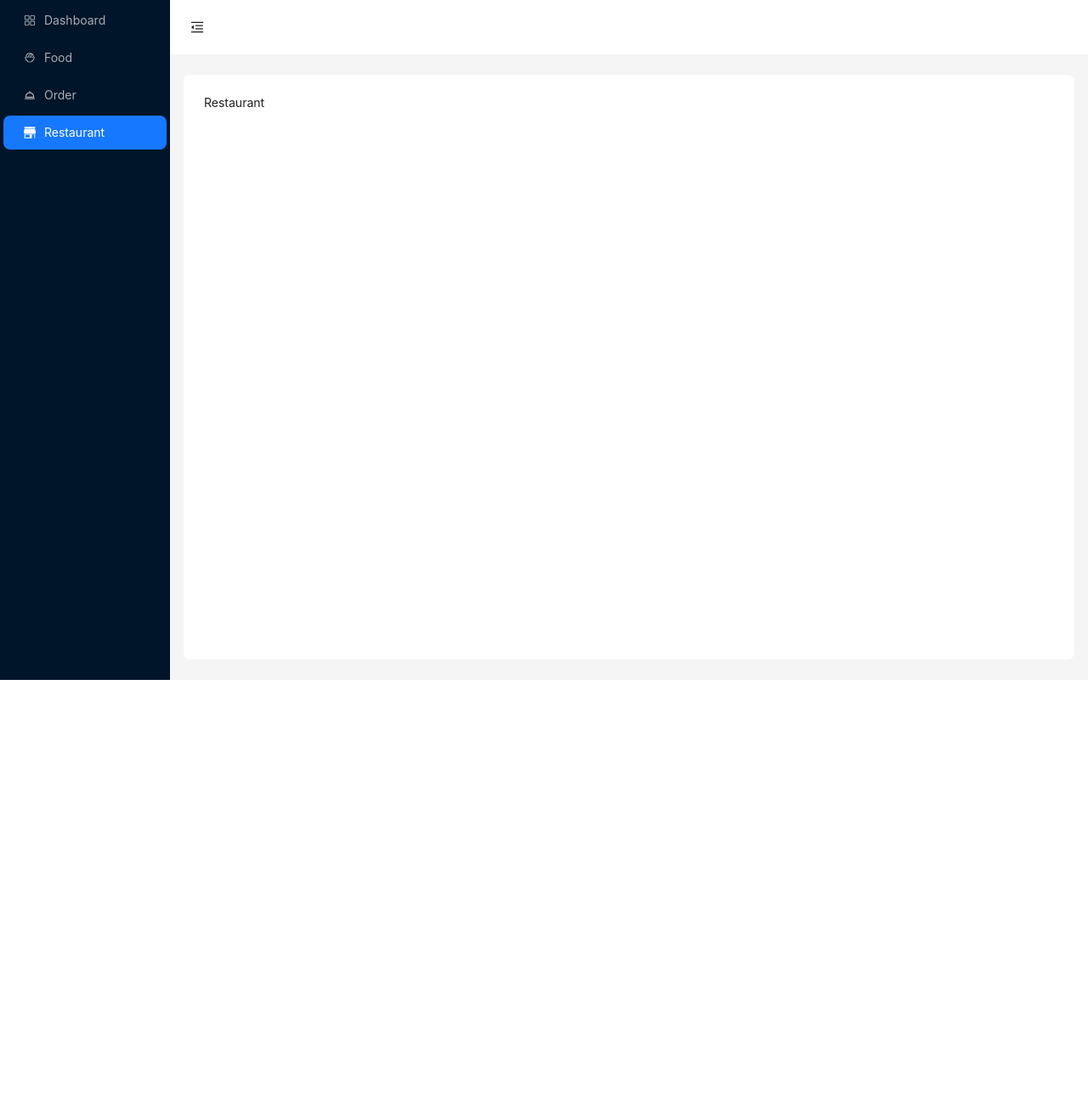
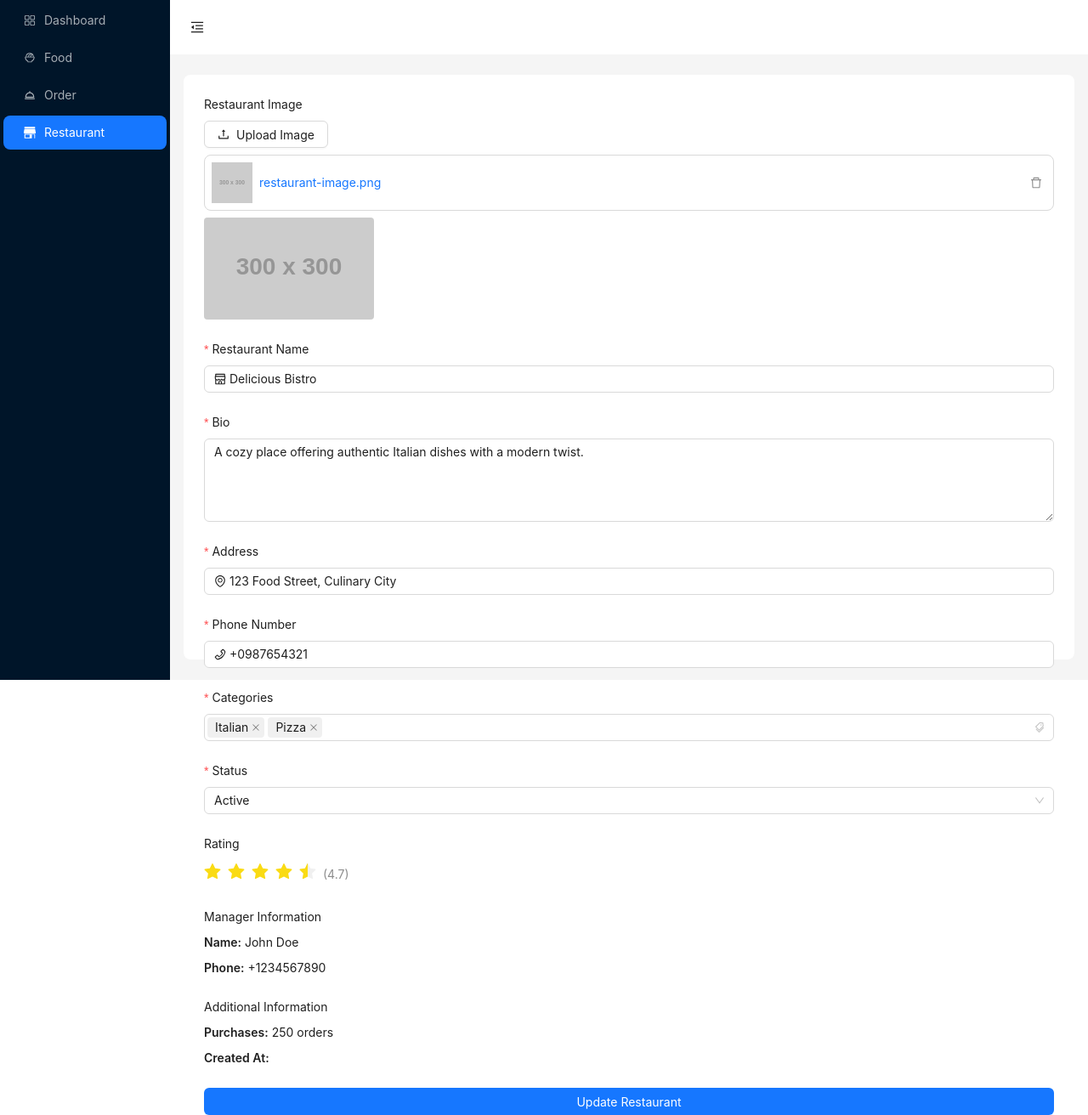
Before and after one commit to NHACTAOHOCBAI/Foodibidy, a React (Vite) app in the folder Fodibidy_web/: page /restaurants in a window 1280 px wide. Shown: the whole page at 85% size. Before the commit the page ends 800 px from the top, so only its background shows below. Built offline with nearby package versions, Linux system fonts and the light colour scheme.

Commit message:
feat :finish ui my restaurant

```diff
--- a/Fodibidy_web/src/pages/admin/Restaurant.tsx
+++ b/Fodibidy_web/src/pages/admin/Restaurant.tsx
@@ -1,8 +1,224 @@
-const Restaurant = () => {
+import { Form, Input, Button, Typography, Card, Image, Select, Rate, Upload, message } from "antd";
+import { UploadOutlined, EnvironmentOutlined, PhoneOutlined, TagsOutlined, ShopOutlined } from "@ant-design/icons";
+import { useEffect, useState } from "react";
+import type { UploadFile } from "antd/es/upload/interface";
+
+// Fake data ban đầu
+const initialRestaurant: Restaurant = {
+    id: "rest_001",
+    user: {
+        id: "user_001",
+        fullName: "John Doe",
+        phoneNumber: "+1234567890",
+    },
+    purchase: 250,
+    category: [
+        { id: "cat_001", name: "Italian" },
+        { id: "cat_002", name: "Pizza" },
+    ],
+    restaurantName: "Delicious Bistro",
+    address: "123 Food Street, Culinary City",
+    status: "active",
+    restaurantImage: "https://via.placeholder.com/300?text=Restaurant",
+    phoneNumber: "+0987654321",
+    rating: 4.7,
+    createdAt: "2025-01-15T09:00:00Z",
+    bio: "A cozy place offering authentic Italian dishes with a modern twist.",
+};
+
+// Danh sách danh mục giả để chọn
+const availableCategories = [
+    { id: "cat_001", name: "Italian" },
+    { id: "cat_002", name: "Pizza" },
+    { id: "cat_003", name: "Mexican" },
+    { id: "cat_004", name: "Japanese" },
+];
+
+const MyRestaurant = () => {
+    const { Text } = Typography;
+    const [form] = Form.useForm();
+    const [restaurant, setRestaurant] = useState<Restaurant>(initialRestaurant);
+    const [fileList, setFileList] = useState<UploadFile[]>([
+        {
+            uid: "-1",
+            name: "restaurant-image.png",
+            status: "done",
+            url: restaurant.restaurantImage,
+        },
+    ]);
+
+    // Xử lý submit form
+    const onFinish = (values: any) => {
+        const updatedRestaurant = {
+            ...restaurant,
+            ...values,
+            category: values.category.map((catId: string) =>
+                availableCategories.find((cat) => cat.id === catId)
+            ),
+            restaurantImage: fileList[0]?.url || restaurant.restaurantImage,
+        };
+        setRestaurant(updatedRestaurant);
+        message.success("Restaurant updated successfully!");
+        console.log("Updated Restaurant:", updatedRestaurant);
+        // Gửi API cập nhật tại đây, ví dụ: axios.put('/api/restaurant', updatedRestaurant);
+    };
+
+    // Xử lý upload ảnh
+    const handleUploadChange = ({ fileList: newFileList }: { fileList: UploadFile[] }) => {
+        setFileList(newFileList);
+    };
+
+    useEffect(() => {
+        // Example: set the restaurantName field to the current restaurant name
+        form.setFieldValue("restaurantName", restaurant.restaurantName);
+    }, []);
+
     return (
         <>
-            Restaurant
+            <Form
+                form={form}
+                layout="vertical"
+                initialValues={{
+                    restaurantName: restaurant.restaurantName,
+                    bio: restaurant.bio,
+                    address: restaurant.address,
+                    phoneNumber: restaurant.phoneNumber,
+                    status: restaurant.status,
+                    rating: restaurant.rating,
+                    category: restaurant.category.map((cat) => cat.id),
+                }}
+                onFinish={onFinish}
+            >
+                {/* Hình ảnh nhà hàng */}
+                <Form.Item label="Restaurant Image">
+                    <Upload
+                        listType="picture"
+                        fileList={fileList}
+                        onChange={handleUploadChange}
+                        beforeUpload={() => false} // Ngăn upload tự động, xử lý thủ công
+                        maxCount={1}
+                    >
+                        <Button icon={<UploadOutlined />}>Upload Image</Button>
+                    </Upload>
+                    <Image
+                        src={fileList[0]?.url || restaurant.restaurantImage}
+                        alt={restaurant.restaurantName}
+                        style={{ width: 200, height: 120, objectFit: "cover", marginTop: 8, borderRadius: 4 }}
+                        fallback="https://via.placeholder.com/200?text=No+Image"
+                    />
+                </Form.Item>
+
+                {/* Tên nhà hàng */}
+                <Form.Item
+                    label="Restaurant Name"
+                    name="restaurantName"
+                    rules={[{ required: true, message: "Please enter restaurant name" }]}
+                >
+                    <Input prefix={<ShopOutlined />} placeholder="Enter restaurant name" />
+                </Form.Item>
+
+                {/* Mô tả */}
+                <Form.Item
+                    label="Bio"
+                    name="bio"
+                    rules={[{ required: true, message: "Please enter restaurant bio" }]}
+                >
+                    <Input.TextArea rows={4} placeholder="Describe your restaurant" />
+                </Form.Item>
+
+                {/* Địa chỉ */}
+                <Form.Item
+                    label="Address"
+                    name="address"
+                    rules={[{ required: true, message: "Please enter address" }]}
+                >
+                    <Input prefix={<EnvironmentOutlined />} placeholder="Enter restaurant address" />
+                </Form.Item>
+
+                {/* Số điện thoại */}
+                <Form.Item
+                    label="Phone Number"
+                    name="phoneNumber"
+                    rules={[
+                        { required: true, message: "Please enter phone number" },
+                        { pattern: /^\+?[1-9]\d{1,14}$/, message: "Invalid phone number" },
+                    ]}
+                >
+                    <Input prefix={<PhoneOutlined />} placeholder="Enter phone number" />
+                </Form.Item>
+
+                {/* Danh mục */}
+                <Form.Item
+                    label="Categories"
+                    name="category"
+                    rules={[{ required: true, message: "Please select at least one category" }]}
+                >
+                    <Select
+                        mode="multiple"
+                        placeholder="Select categories"
+                        suffixIcon={<TagsOutlined />}
+                        options={availableCategories.map((cat) => ({
+                            label: cat.name,
+                            value: cat.id,
+                        }))}
+                    />
+                </Form.Item>
+
+                {/* Trạng thái */}
+                <Form.Item
+                    label="Status"
+                    name="status"
+                    rules={[{ required: true, message: "Please select status" }]}
+                >
+                    <Select placeholder="Select status">
+                        <Select.Option value="pending">Pending</Select.Option>
+                        <Select.Option value="active">Active</Select.Option>
+                        <Select.Option value="closed">Closed</Select.Option>
+                    </Select>
+                </Form.Item>
+
+                {/* Đánh giá (chỉ hiển thị, không chỉnh sửa) */}
+                <Form.Item label="Rating">
+                    <Rate disabled allowHalf value={restaurant.rating} />
+                    <Text type="secondary" style={{ marginLeft: 8 }}>
+                        ({restaurant.rating})
+                    </Text>
+                </Form.Item>
+
+                {/* Thông tin người quản lý (chỉ hiển thị) */}
+                <Form.Item label="Manager Information">
+                    <div style={{ display: "flex", flexDirection: "column", gap: 8 }}>
+                        <Text>
+                            <strong>Name:</strong> {restaurant.user.fullName}
+                        </Text>
+                        <Text>
+                            <strong>Phone:</strong> {restaurant.user.phoneNumber}
+                        </Text>
+                    </div>
+                </Form.Item>
+
+                {/* Số đơn hàng và ngày tạo (chỉ hiển thị) */}
+                <Form.Item label="Additional Information">
+                    <div style={{ display: "flex", flexDirection: "column", gap: 8 }}>
+                        <Text>
+                            <strong>Purchases:</strong> {restaurant.purchase} orders
+                        </Text>
+                        <Text>
+                            <strong>Created At:</strong>{" "}
+
+                        </Text>
+                    </div>
+                </Form.Item>
+
+                {/* Nút submit */}
+                <Form.Item>
+                    <Button type="primary" htmlType="submit" block>
+                        Update Restaurant
+                    </Button>
+                </Form.Item>
+            </Form>
         </>
-    )
-}
-export default Restaurant
+    );
+};
+
+export default MyRestaurant;
```
Also changed, not shown: Fodibidy_web/src/interface/type.d.ts (+37 -0 lines).
